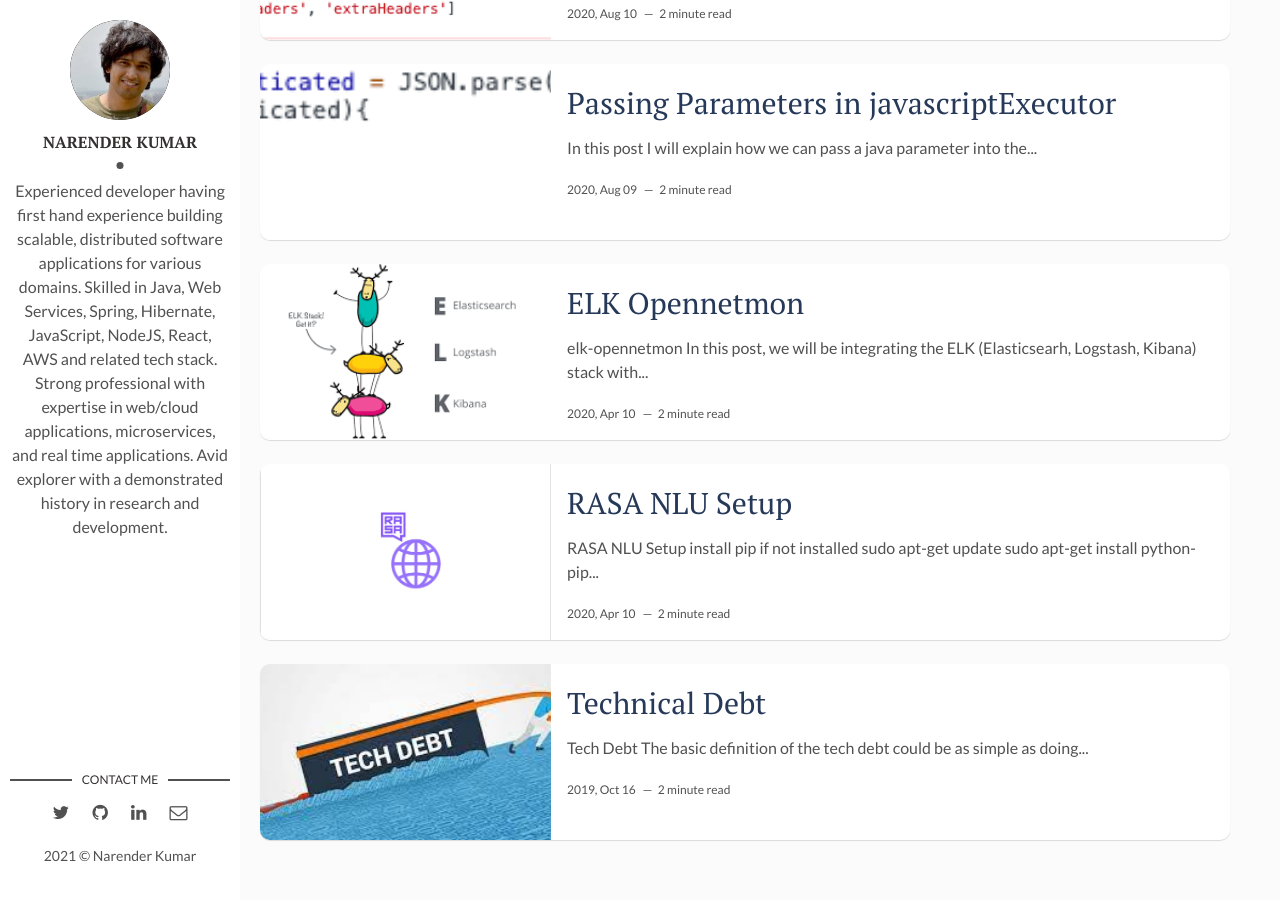
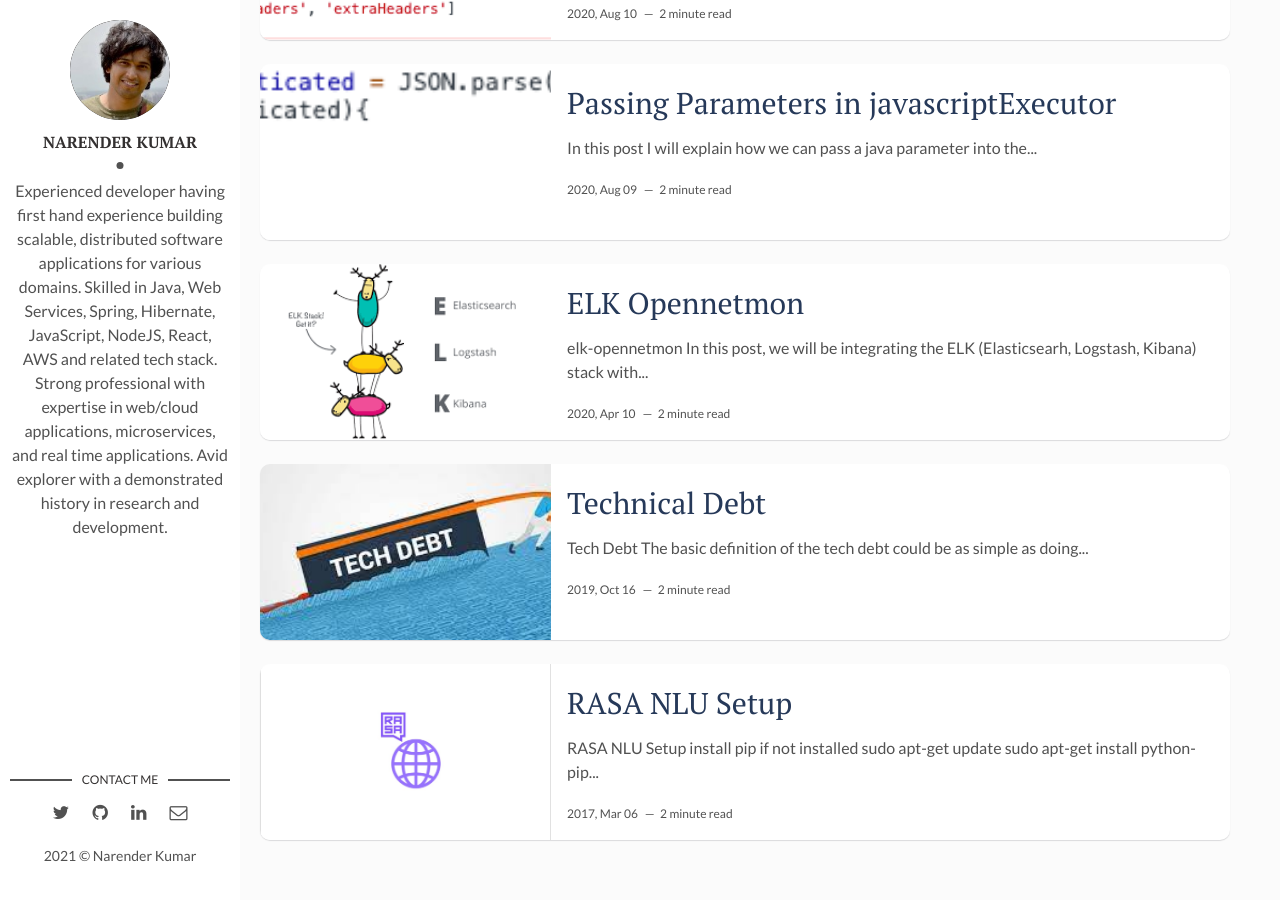
Before and after one commit to nkkize/nkkize.github.io, a Jekyll site: the page built from index.html, in a window 1280 px wide and 900 px high, scrolled down 778 px. Built offline with Jekyll 4.4.1, drawn with Linux system fonts in a browser that asks for light colours; the list of posts is cut into pages by our own code.

Commit message:
save work

```diff
--- a/_posts/2017-03-16-rasa-nlu.md
+++ b/_posts/2017-03-16-rasa-nlu.md
@@ -1,7 +1,7 @@
 ---
 layout: post
 title: RASA NLU Setup
-date: 2020-04-10 13:32:20 +0300
+date: 2017-03-06 13:32:20 +0300
 description: RASA NLU setup
 img: i-rasa.png
 fig-caption: # Add figcaption (optional)
```
